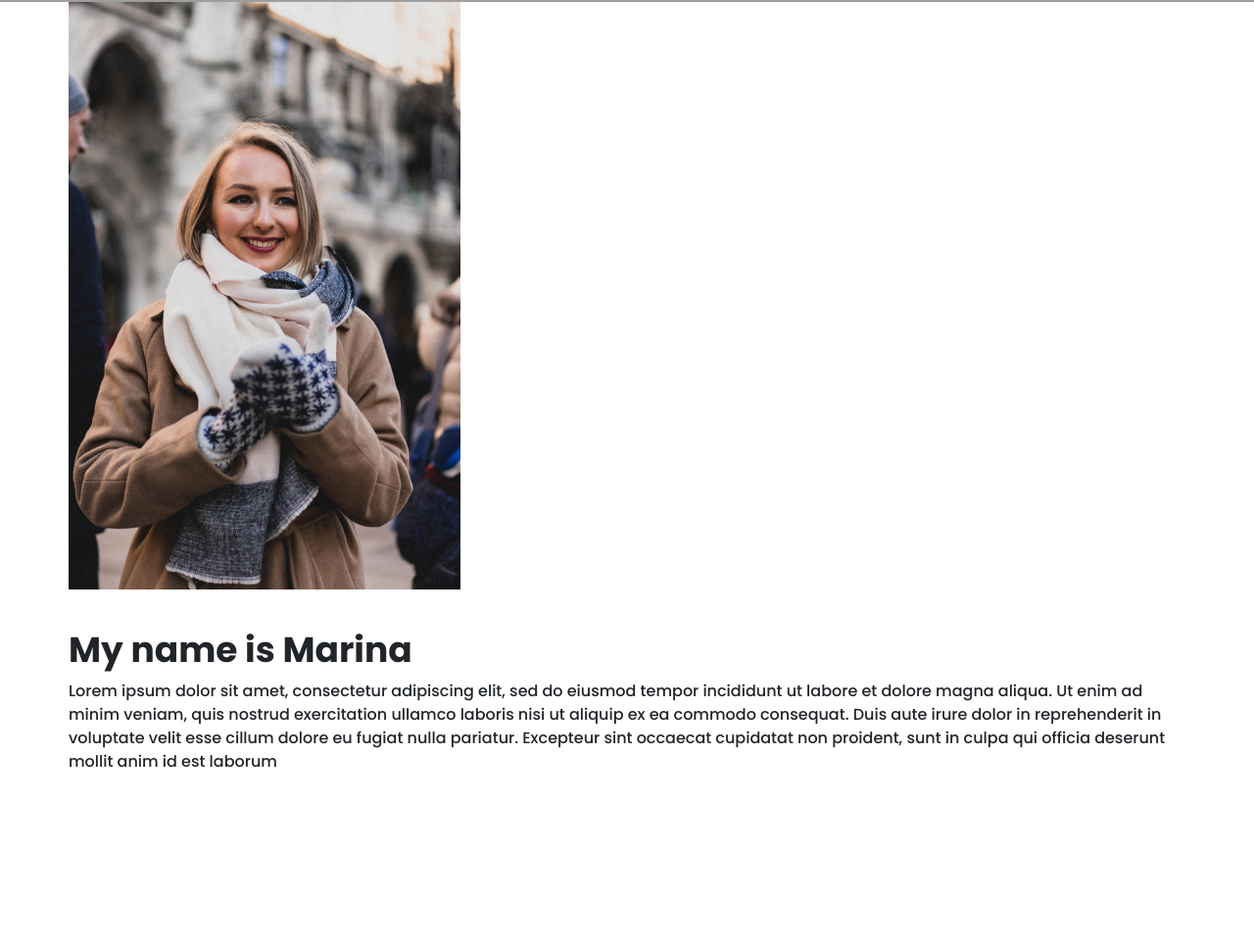
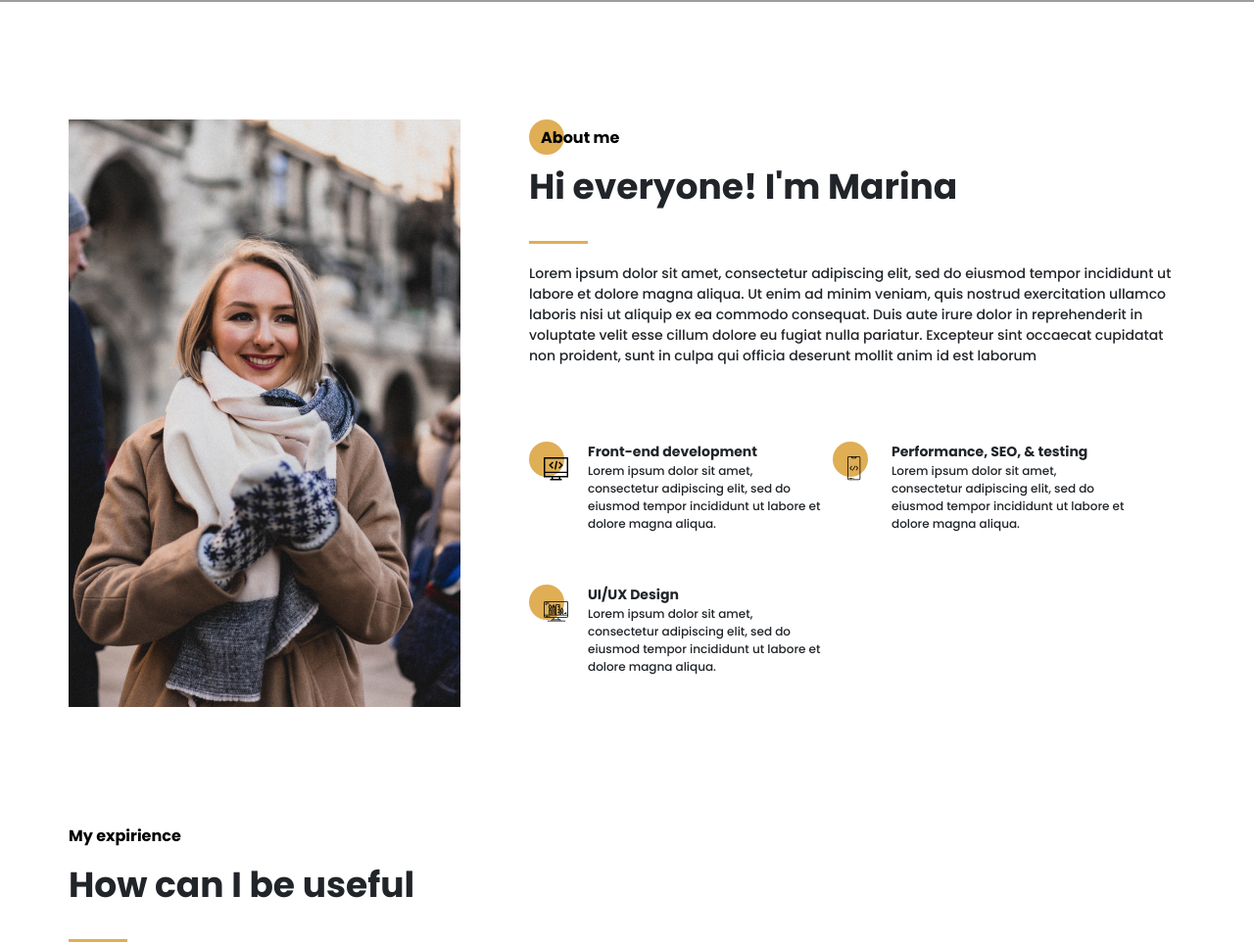
Before and after one commit to aquamarineru/Portfolio, a website: page src/index.html in a window 1280 px wide. Shown: the part 798-1760 px from the top of the page at 98% size. Before the commit the page ends 1604 px from the top, so only its background shows below. Drawn offline with nearby package versions, Linux system fonts and the light colour scheme; files that its build step writes are made by us from their sources; grey boxes are pictures that could not be loaded.

Commit message:
section3

```diff
--- a/src/index.html
+++ b/src/index.html
@@ -120,22 +120,57 @@
     <section class="about">
         <div class="container">
             <div class="about__wrapper">
-            <div class="about__photo">
-                <img src="img/about.jpg" alt="photo" class="about__img">
-            </div>
+              <div class="about__img">
+                <img src="img/about.jpg" alt="photo">
+              </div>
             <div class="about__descr">
                 <h2 class="title title_fz16 about__title">About me</h2>
-                <div class="title title_fz36 about__subtitle">My name is Marina</div>
+                <div class="title title_fz36 about__subtitle">Hi everyone! I'm Marina</div>
                 <div class="divider"></div>
                 <p class="about__text">Lorem ipsum dolor sit amet, consectetur adipiscing elit, sed do eiusmod tempor incididunt ut labore et dolore magna aliqua. Ut enim ad minim veniam, quis nostrud exercitation ullamco laboris nisi ut aliquip ex ea commodo consequat. Duis aute irure dolor in reprehenderit in voluptate velit esse cillum dolore eu fugiat nulla pariatur. Excepteur sint occaecat cupidatat non proident, sunt in culpa qui officia deserunt mollit anim id est laborum</p>
             </div>
             <div class="about__skills">
+                <div class="about__skills-item">
+                    <div class="about__skills-circle">
+                        <img src="icons/about_me/web_development.svg" alt="web-dev">
+                    </div>
+                    <div>
+                        <div class="title title_fz14">Front-end development</div>
+                        <p class="about__skills-text">Lorem ipsum dolor sit amet, consectetur adipiscing elit, sed do eiusmod tempor incididunt ut labore et dolore magna aliqua.</p>
+                    </div>
+                </div>
+                <div class="about__skills-item">
+                    <div class="about__skills-circle">
+                        <img src="icons/about_me/mobile_dev.svg" alt="mobile_dev">
+                    </div>
+                    <div>
+                        <div class="title title_fz14">Performance, SEO, & testing</div>
+                        <p class="about__skills-text">Lorem ipsum dolor sit amet, consectetur adipiscing elit, sed do eiusmod tempor incididunt ut labore et dolore magna aliqua.</p>
+                    </div>
+
+                </div>
+                <div class="about__skills-item">
+                    <div class="about__skills-circle">
+                        <img src="icons/about_me/design.svg" alt="design">
+                    </div>
+                    <div>
+                        <div class="title title_fz14">UI/UX Design</div>
+                        <p class="about__skills-text">Lorem ipsum dolor sit amet, consectetur adipiscing elit, sed do eiusmod tempor incididunt ut labore et dolore magna aliqua.</p>
+                    </div>
+                </div>
 
             </div>
             </div>
 
         </div>
     </section>
+    <section class="resume">
+        <div class="container">
+            <h2 class="title title_fz16 resume__title">My expirience</h2>
+            <div class="title title_fz36 resume__subtitle">How can I be useful</div>
+            <div class="divider"></div>
+        </div>
+    </section>
 
     <script src="js/script.js"></script>
 </body>
--- a/src/sass/blocks/_about.scss
+++ b/src/sass/blocks/_about.scss
@@ -1,3 +1,58 @@
 .about{
-    padding: 120px 0 120px 0;
+    padding-top: 120px;
+    &__wrapper {
+        display: grid;
+        grid-template-columns: 400px 670px;
+        grid-template-rows: minmax(245px, auto) minmax(250px, auto);
+        grid-auto-rows: minmax(245px, auto);
+        column-gap: 70px;
+        row-gap: 40px;
+    }
+    &__img {
+        grid-row: 1/3;
+    }
+    &__descr {
+        padding-top: 6px;
+        .devider {
+            margin-top: 0;
+        }
+    }
+    &__text {
+        margin-top: 20px;
+        font-size: 14px;
+        line-height: 21px;
+    }
+    &__title {
+        color: #000;
+        position: relative;
+        z-index: 2;
+        // padding-left: 12px;
+        // padding-top: 2px;
+        padding: 1px 0 0 12px;
+        @include before_circle;
+    }
+    &__skills {
+        display: grid;
+        grid-template: repeat(2, minmax(115px, auto)) / repeat(2, 260px);
+        grid-auto-rows: 1fr;
+        column-gap: 50px;
+        row-gap: 20px;
+        &-item {
+            display: grid;
+            grid-template-columns: 40px 240px;
+            column-gap: 20px;
+        }
+        &-circle{
+            position: relative;
+            padding: 15px 0 0 15px;
+            @include before_circle;
+            &::before {
+                top: 0;
+            }
+        }
+        &-text{
+            font-size: 12px;
+            line-height: 18px;
+        }
+    }
 }
--- /dev/null
+++ b/src/sass/blocks/_resume.scss
@@ -0,0 +1,6 @@
+.resume {
+    padding-top: 120px;
+    &__title {
+        color: #000;
+    }
+}
--- a/src/sass/blocks/_title.scss
+++ b/src/sass/blocks/_title.scss
@@ -11,6 +11,9 @@
         line-height: 24px;
         color: #fff;
     }
+    &_fz36{
+        font-size: 36px;
+    }
     &_fz48{
         font-size: 48px;
         color: #fff;
--- a/src/sass/style.scss
+++ b/src/sass/style.scss
@@ -14,8 +14,17 @@
     margin: 0 auto;
 }
 
+.divider {
+    margin-top: 25px;
+    width: 60px;
+    height: 3px;
+    background-color: $main-color;
+}
+
 @import 'blocks/promo';
 @import 'blocks/title';
 @import 'blocks/buttons';
 @import 'blocks/sidepanel';
 @import 'blocks/menu';
+@import 'blocks/about';
+@import 'blocks/resume';
```
Also changed, not shown: dist/css/style.min.css, dist/index.html, dist/js/script.js, src/js/script.js (line endings or trailing spaces).
